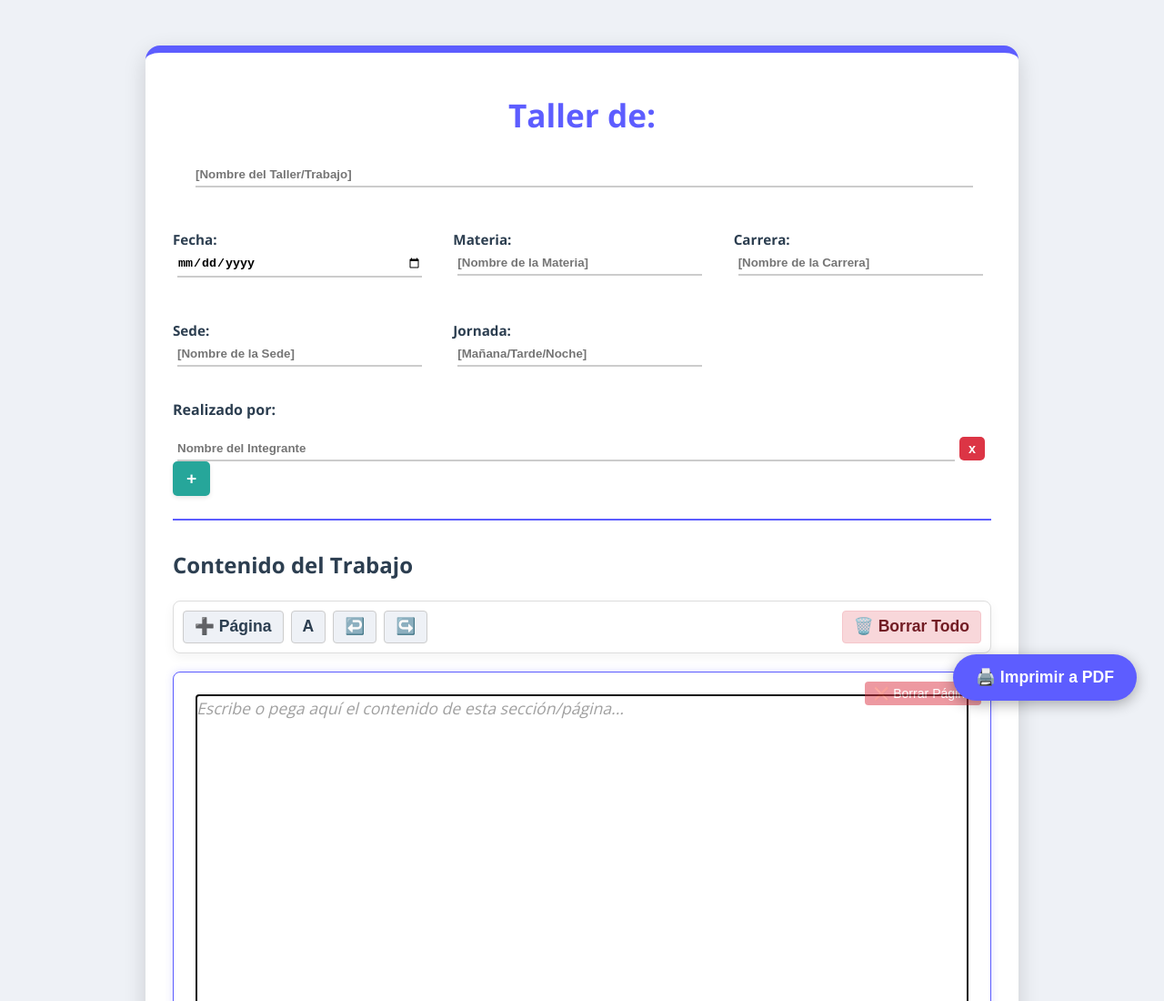
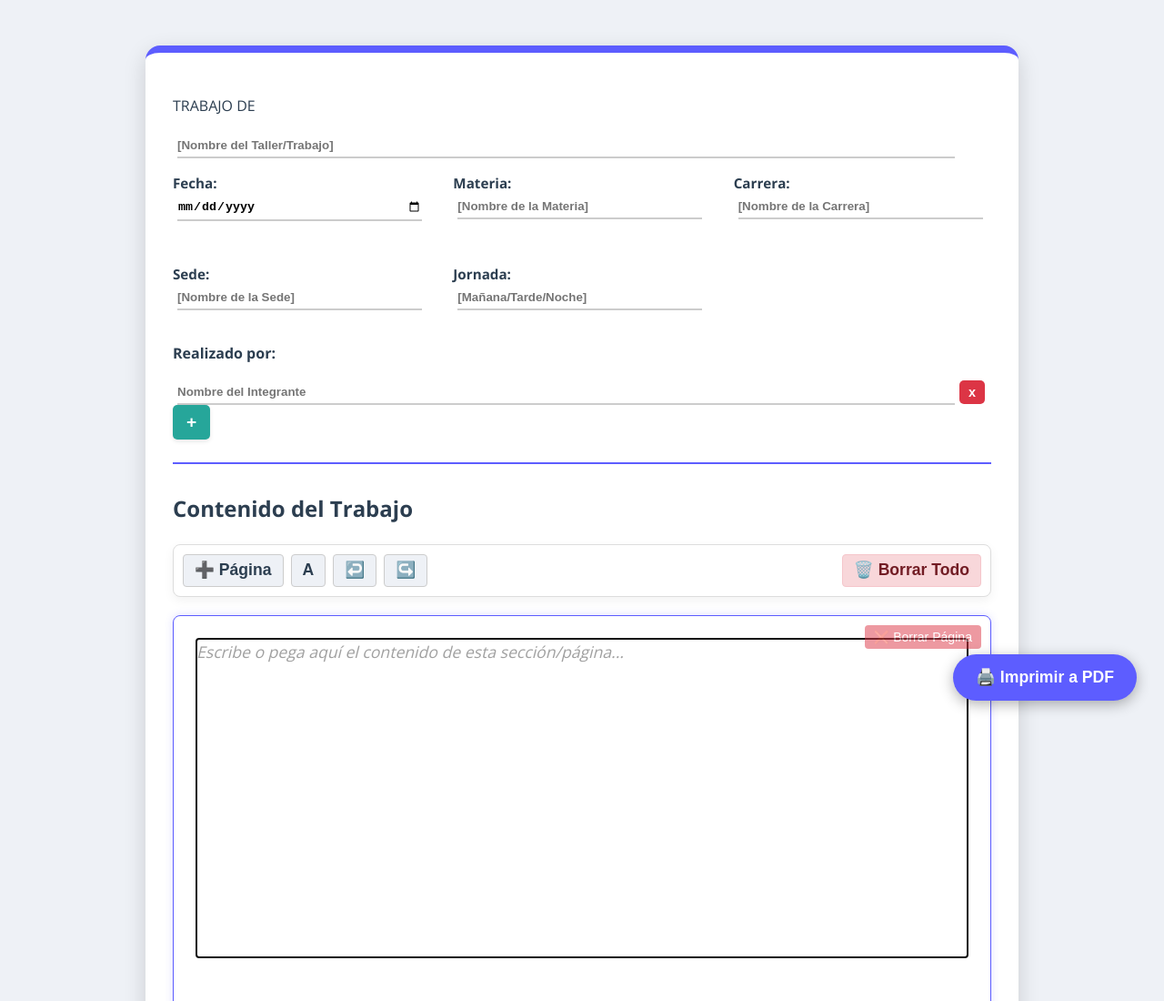
Before and after one commit to rmns82839-rgb/Ecabezado, a plain HTML site: page index.html in a window 1280 px wide. Shown: the top 1100 px of the page at 91% size. Drawn offline with nearby package versions, Linux system fonts and the light colour scheme.

Commit message:
Update index.html

```diff
--- a/index.html
+++ b/index.html
@@ -3,7 +3,7 @@
 <head>
     <meta charset="UTF-8">
     <meta name="viewport" content="width=device-width, initial-scale=1.0">
-    <title>Trabajo En PDF</title>
+    <title>Generador de Trabajos Moderno</title>
     <link rel="stylesheet" href="styles.css">
     <link href="https://fonts.googleapis.com/css2?family=Dancing+Script:wght@700&family=Open+Sans:wght@400;600;700&display=swap" rel="stylesheet">
 </head>
@@ -11,7 +11,10 @@
 
     <div class="page-container">
         <header class="document-header">
-            <h1>Taller de: <input type="text" id="header-taller" placeholder="[Nombre del Taller/Trabajo]"></h1>
+            <div class="title-container">
+                <p class="main-title-label">TRABAJO DE</p>
+                <input type="text" id="header-taller" placeholder="[Nombre del Taller/Trabajo]" class="centered-title-input">
+            </div>
             <div class="header-grid">
                 <p><strong>Fecha:</strong> <input type="date" id="header-fecha"></p>
                 <p><strong>Materia:</strong> <input type="text" id="header-materia" placeholder="[Nombre de la Materia]"></p>
```
